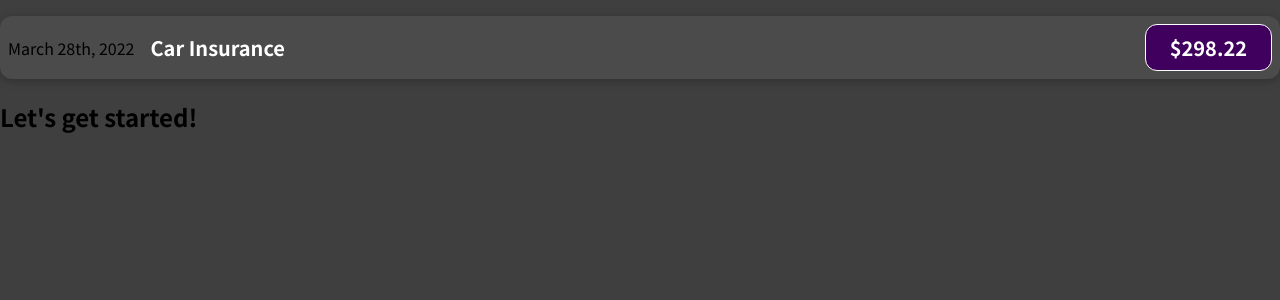
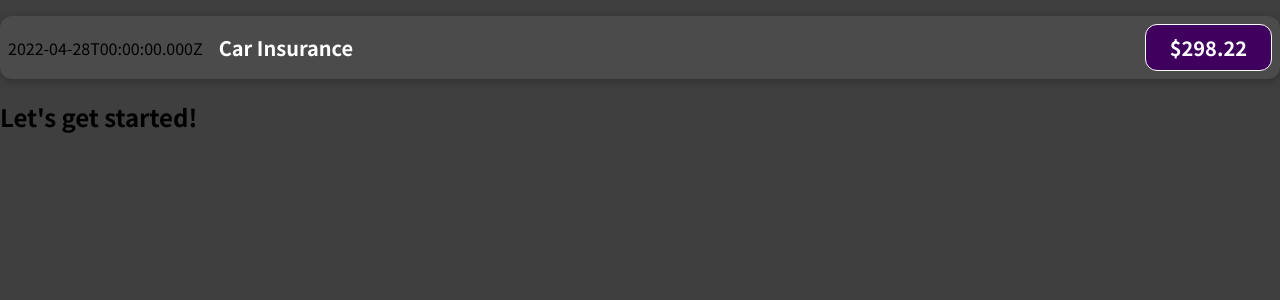
Before and after one commit to d-pfeif/react-app, a JavaScript app: page / in a window 1280 px wide. Shown: the top 300 px of the page. Built offline with nearby package versions, Linux system fonts and the light colour scheme.

Commit message:
using javascript variables

```diff
--- a/src/components/ExpenseItem.js
+++ b/src/components/ExpenseItem.js
@@ -1,12 +1,16 @@
 import './ExpenseItem.css'
 
 function ExpenseItem() {
+  const expenseDate = new Date(2022, 3, 28)
+  const expenseTitle = "Car Insurance"
+  const expensePrice = 298.22
+
   return (
     <div className="expense-item">
-      <div>March 28th, 2022</div>
+      <div>{ expenseDate.toISOString() }</div>
       <div className="expense-item__description">
-        <h2>Car Insurance</h2>
-        <div className="expense-item__price">$298.22</div>
+        <h2>{ expenseTitle }</h2>
+        <div className="expense-item__price">${expensePrice}</div>
       </div>
     </div>
   )
```
